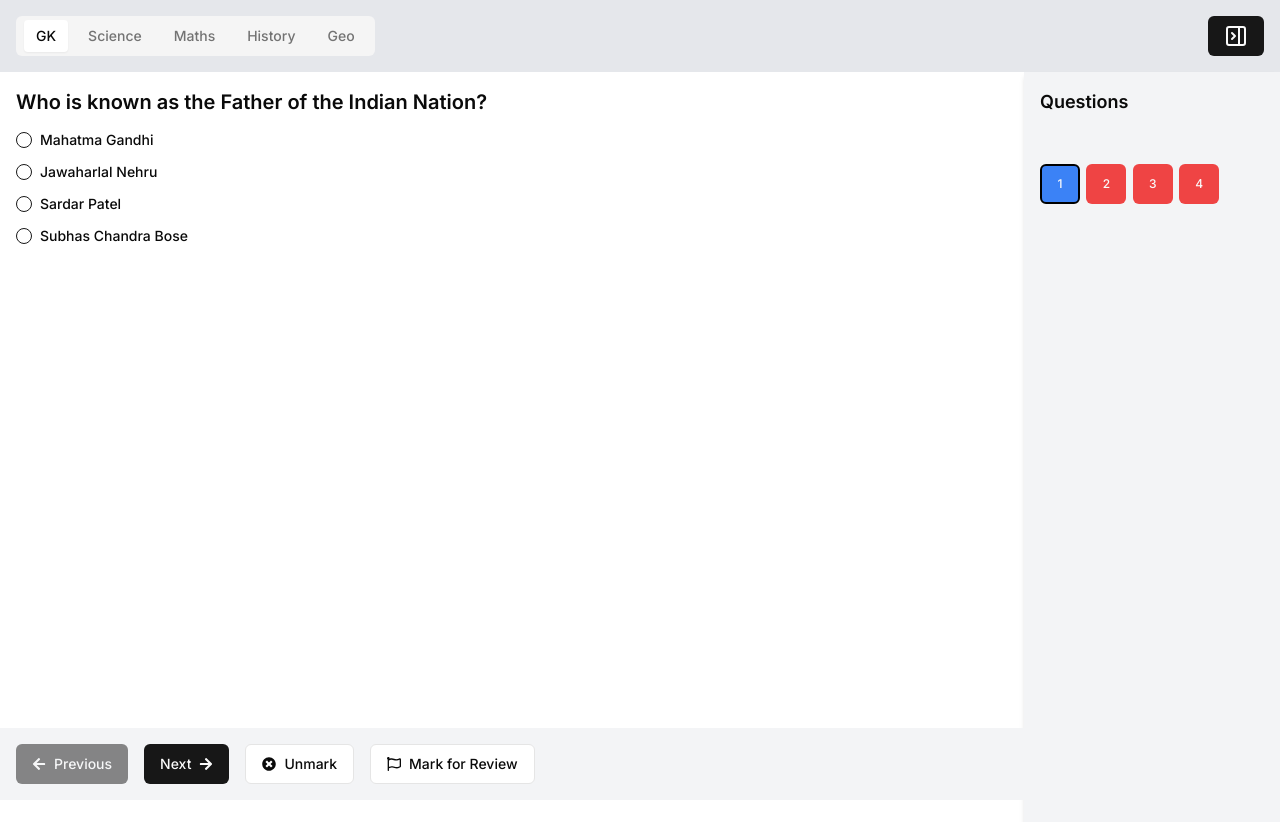
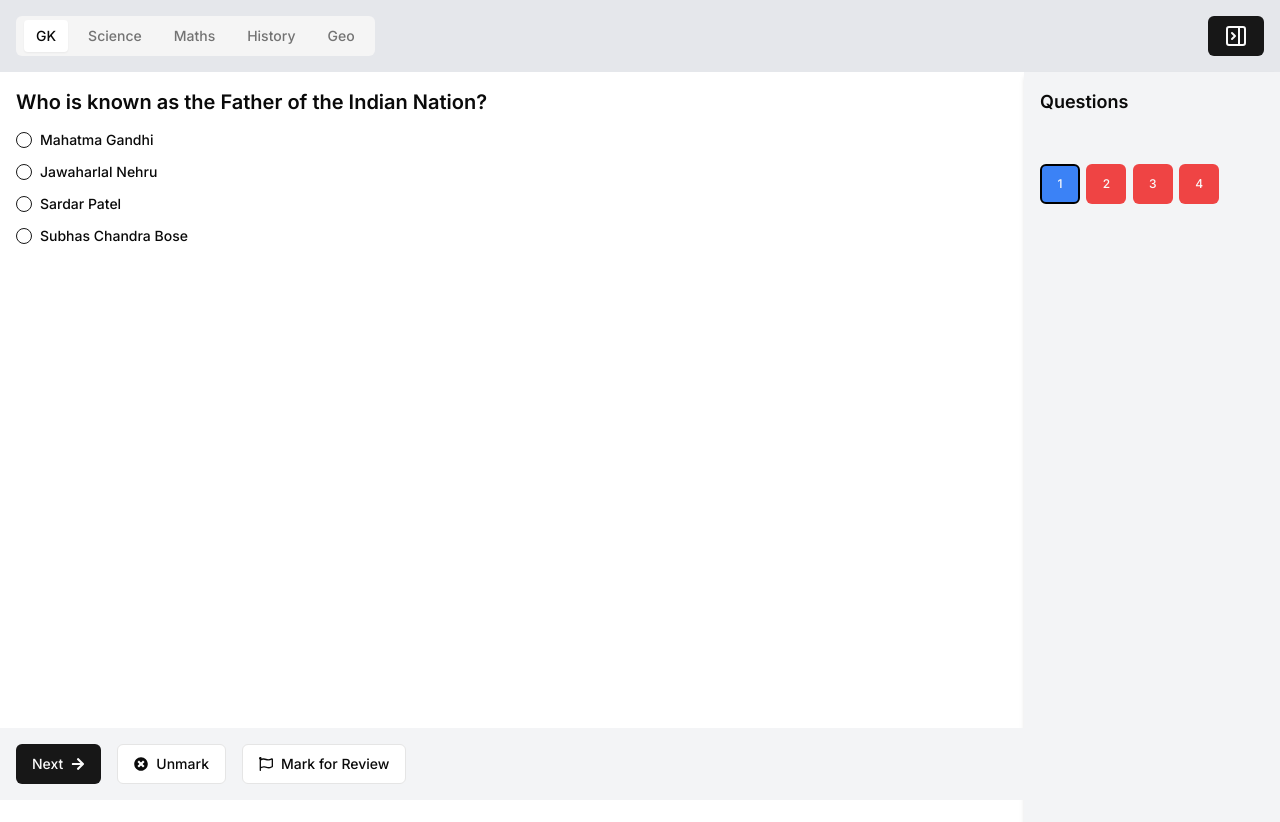
Before and after one commit to destx0/gquiz, a Next.js app: page /test in a window 1280 px wide. Shown: the top 822 px of the page. Built offline with nearby package versions, Linux system fonts and the light colour scheme.

Commit message:
removed prev button

```diff
--- a/src/components/QuestionControls.jsx
+++ b/src/components/QuestionControls.jsx
@@ -20,7 +20,7 @@ const QuestionControls = ({
 	return (
 		<div className="bg-gray-100 p-4 fixed bottom-0 w-full">
 			<div className="space-x-4 flex justify-start">
-				<Button
+				{/* <Button
 					onClick={() =>
 						setCurrentQuestionIndex(currentQuestionIndex - 1)
 					}
@@ -29,7 +29,7 @@ const QuestionControls = ({
 				>
 					<FaArrowLeft />
 					<span>Previous</span>
-				</Button>
+				</Button> */}
 				<Button
 					onClick={() =>
 						setCurrentQuestionIndex(currentQuestionIndex + 1)
@@ -64,7 +64,7 @@ const QuestionControls = ({
 					className="flex items-center space-x-2"
 				>
 					<FaRegFlag />
-					<span>Mark for Review</span>
+					<span>Mark for Review{markForReview }</span>
 				</Button>
 			</div>
 		</div>
```
